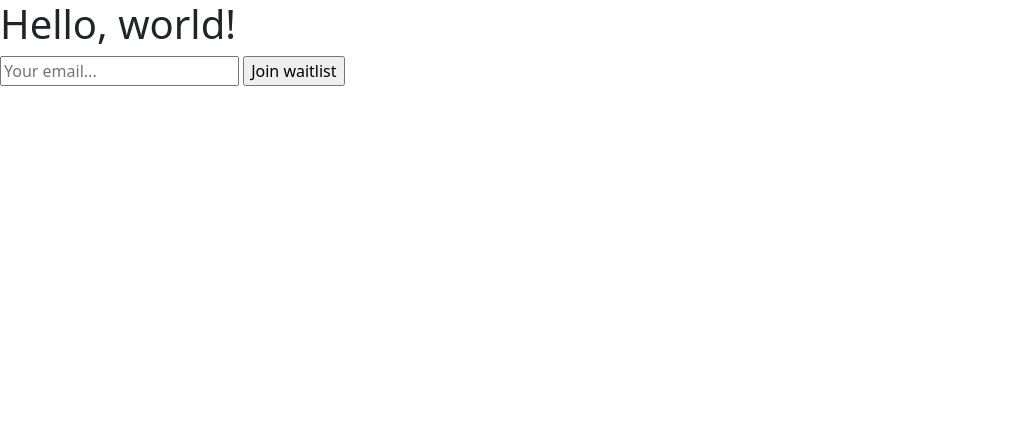
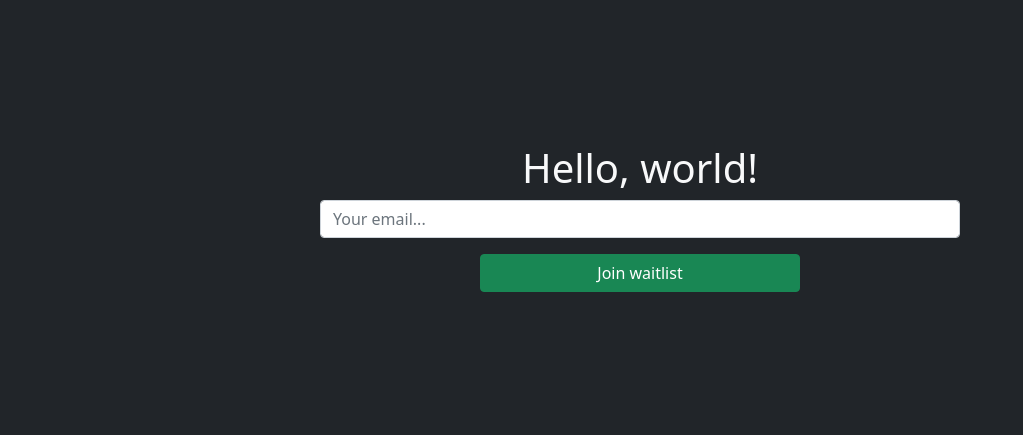
Before and after one commit to cfjps/fastapi-airtable-integration, a FastAPI app: page / in a window 1280 px wide. Shown: the top 435 px of the page, without its empty margins (0-1023 px from the left). Run offline with FastAPI, Linux system fonts and the light colour scheme.

Commit message:
Updated css styles on home page

```diff
--- a/src/templates/base.html
+++ b/src/templates/base.html
@@ -10,7 +10,7 @@
 
     <title>FastAPI Airtable</title>
   </head>
-  <body>
+  <body class="bg-dark text-light">
     {% block content %}
     {% endblock %}
 
--- a/src/templates/home.html
+++ b/src/templates/home.html
@@ -2,6 +2,8 @@
 
 {% block content %}
 
+<div class="col-md-6 mx-auto text-center py-5">
+    <div class="py-5 my-5">
         <h1>Hello, world!</h1>
 
         {% if submitted_email and did_send %}
@@ -9,8 +11,11 @@
         {% endif %}
 
         <form method="POST">
-    <input type="email" name="email" placeholder="Your email..." required>
-    <input type="submit" value="Join waitlist">
+            <input class="form-control" type="email" name="email" placeholder="Your email..." required>
+            <input class="btn btn-success mt-3 w-50" type="submit" value="Join waitlist">
         </form>
+    </div>
+</div>
+
 
 {% endblock %}
```
Lines whose indentation alone changed are shown as unchanged.
